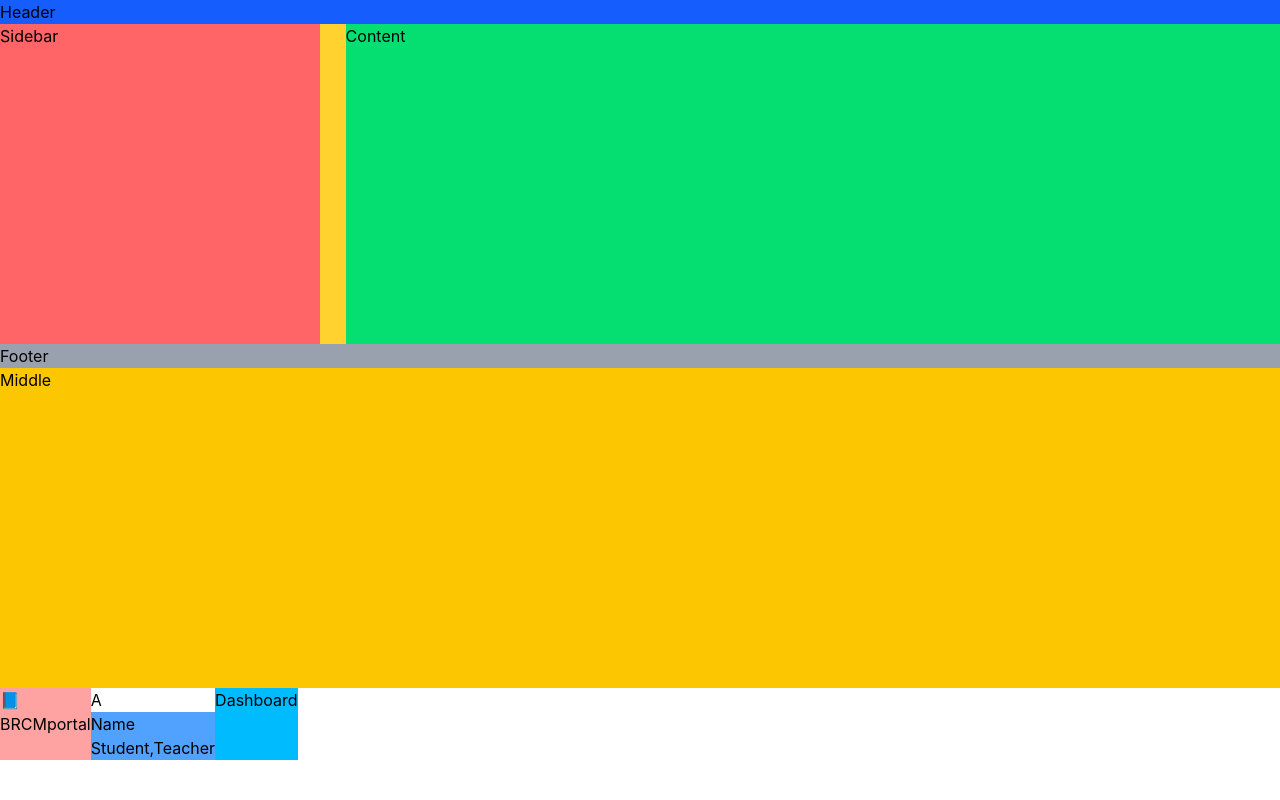
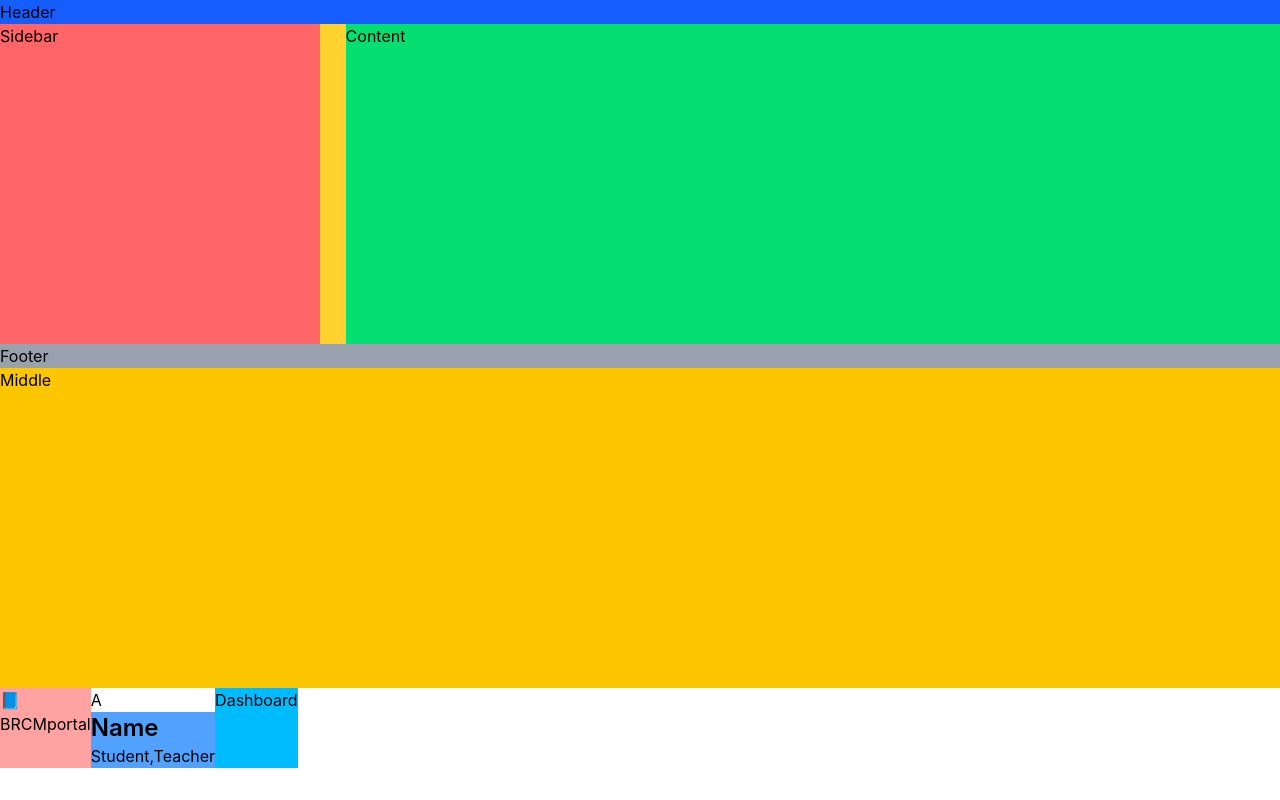
Before and after one commit to Amrenderkumar/Sessional_Marks_App, a React app in the folder Frontend/: page / in a window 1280 px wide. Built offline with nearby package versions, Linux system fonts and the light colour scheme; the HTML template or start-up script is replaced by a standard one.

Commit message:
change the commit

```diff
--- a/Frontend/src/Components/Dashboard.jsx
+++ b/Frontend/src/Components/Dashboard.jsx
@@ -13,7 +13,7 @@ const Dashboard = () => {
             <h1>A</h1>
           </div>
           <div className='bg-blue-400'>
-            <h3>Name</h3>
+            <h3 className='font-semibold text-2xl'>Name</h3>
             <p>Student,Teacher</p>
           </div>
         </div>
```
